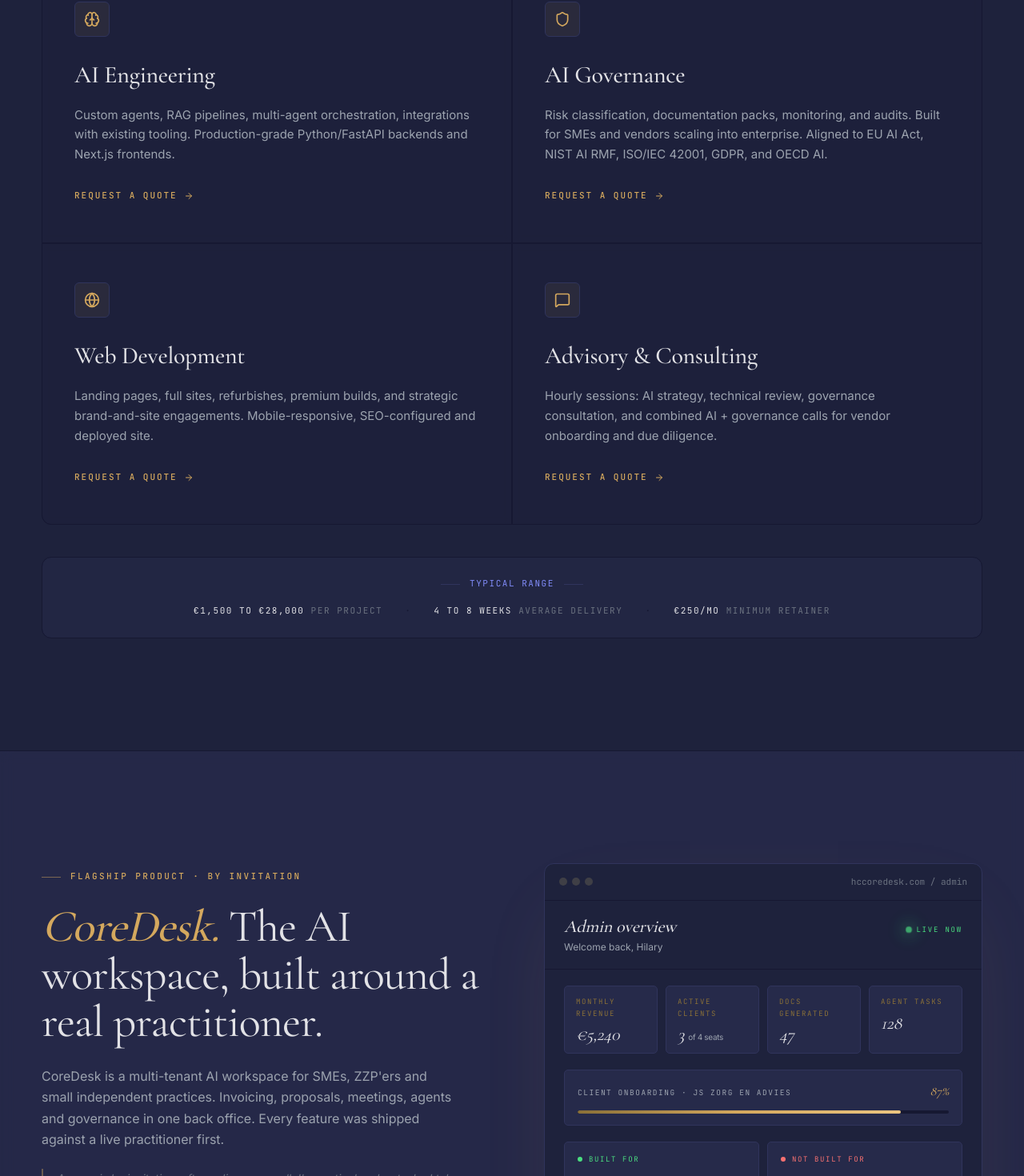
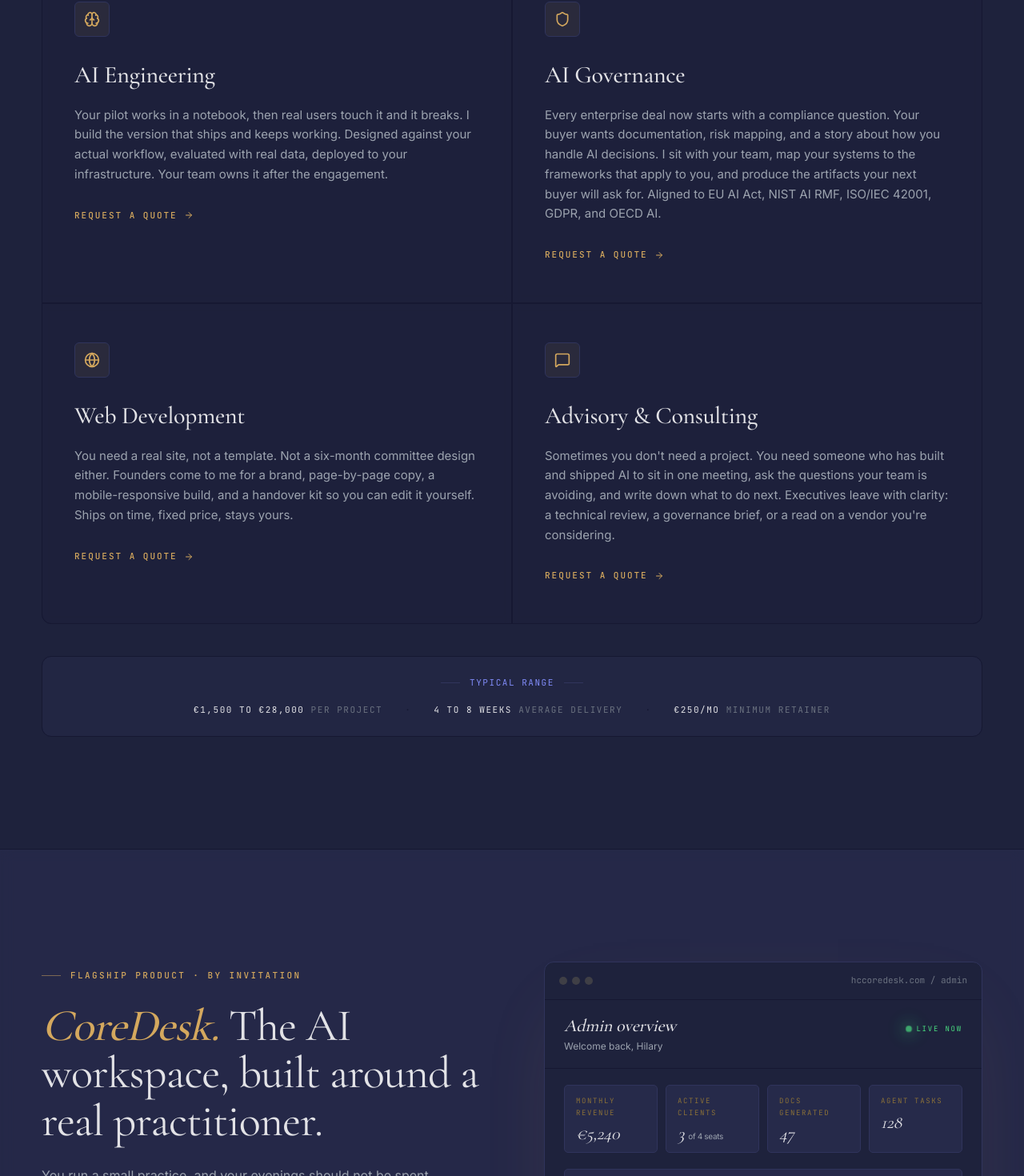
Before and after one commit to hc-core-tech/hccoretech-site, a Next.js app: page / in a window 1280 px wide. Shown: the part 1419-2889 px from the top of the page at 80% size. Built offline with nearby package versions, Linux system fonts and the light colour scheme.

Commit message:
copy: outcome-first rewrites — services cards, coredesk callout, case studies, service whoFor sections

```diff
--- a/app/components/HCCoreTechHomepage.tsx
+++ b/app/components/HCCoreTechHomepage.tsx
@@ -816,13 +816,13 @@
   const isNarrow = useIsMobile(640);
   const items = [
     { icon: Brain, title: 'AI Engineering',
-      body: 'Custom agents, RAG pipelines, multi-agent orchestration, integrations with existing tooling. Production-grade Python/FastAPI backends and Next.js frontends.' },
+      body: "Your pilot works in a notebook, then real users touch it and it breaks. I build the version that ships and keeps working. Designed against your actual workflow, evaluated with real data, deployed to your infrastructure. Your team owns it after the engagement." },
     { icon: Shield, title: 'AI Governance',
-      body: 'Risk classification, documentation packs, monitoring, and audits. Built for SMEs and vendors scaling into enterprise. Aligned to EU AI Act, NIST AI RMF, ISO/IEC 42001, GDPR, and OECD AI.' },
+      body: 'Every enterprise deal now starts with a compliance question. Your buyer wants documentation, risk mapping, and a story about how you handle AI decisions. I sit with your team, map your systems to the frameworks that apply to you, and produce the artifacts your next buyer will ask for. Aligned to EU AI Act, NIST AI RMF, ISO/IEC 42001, GDPR, and OECD AI.' },
     { icon: Globe, title: 'Web Development',
-      body: 'Landing pages, full sites, refurbishes, premium builds, and strategic brand-and-site engagements. Mobile-responsive, SEO-configured and deployed site.' },
+      body: "You need a real site, not a template. Not a six-month committee design either. Founders come to me for a brand, page-by-page copy, a mobile-responsive build, and a handover kit so you can edit it yourself. Ships on time, fixed price, stays yours." },
     { icon: MessageSquare, title: 'Advisory & Consulting',
-      body: 'Hourly sessions: AI strategy, technical review, governance consultation, and combined AI + governance calls for vendor onboarding and due diligence.' },
+      body: "Sometimes you don't need a project. You need someone who has built and shipped AI to sit in one meeting, ask the questions your team is avoiding, and write down what to do next. Executives leave with clarity: a technical review, a governance brief, or a read on a vendor you're considering." },
   ];
 
   return (
@@ -1013,9 +1013,11 @@
                 fontSize: '16px', lineHeight: 1.65, color: T.softText,
                 marginBottom: '24px', maxWidth: '520px',
               }}>
-                CoreDesk is a multi-tenant AI workspace for SMEs, ZZP'ers and small independent
-                practices. Invoicing, proposals, meetings, agents and governance in one back office.
-                Every feature was shipped against a live practitioner first.
+                You run a small practice, and your evenings should not be spent chasing invoices,
+                hunting receipts, or fighting the four tools that never speak to each other.
+                CoreDesk is the workspace I built so my clients (and myself) get those hours back.
+                Invoicing, proposals, meetings, agents, and governance in one back office.
+                Every feature was shipped against a real practitioner in production first.
               </p>
             </Reveal>
             <Reveal delay={180}>
@@ -1492,7 +1494,7 @@
     { Preview: SeraphZorgPreview,
       client: 'JS Zorg en Advies | Seraph Zorg',
       role: 'Dutch care practice · Netherlands',
-      description: 'Business website plus the CoreDesk back-office platform the practice runs on. WordPress + Elementor front-end; multi-tenant Python/TypeScript workspace behind it. Founding CoreDesk customer.',
+      description: 'Jiska needed a proper business site and a way to actually run her practice without her tools fighting each other. What shipped: a WordPress front-end for the world to see, and CoreDesk behind it running invoicing, proposals, and practice admin. Founding CoreDesk customer, still using it every day.',
       outcomes: [
         { headline: 'Delivered on time', subtitle: 'Fixed price, no scope disputes' },
         { headline: '2 sites + 1 back-office platform', subtitle: 'One engagement, one accountable engineer' },
@@ -1503,7 +1505,7 @@
     { Preview: JiskaPortfolioPreview,
       client: 'Jiska · founder portfolio',
       role: 'Personal brand · Netherlands',
-      description: 'Companion portfolio site for the founder of Seraph Zorg. Video-led personal brand, faith-grounded copy, cross-linked with the business site. Warmer, more editorial than the practice site.',
+      description: "Every practice is really about the person running it. Jiska wanted a companion site where a prospective client meets her before they book. Video-led, faith-grounded, editorial. Warmer than the business site, cross-linked so visitors can flow between the two.",
       outcomes: [
         { headline: 'Video-led personal brand', subtitle: 'Hero video, editorial pages, faith-grounded copy' },
         { headline: 'Cross-linked with the practice', subtitle: 'jiska.seraphzorg.com companion domain' },
@@ -1514,7 +1516,7 @@
     { Preview: MCHPreview,
       client: "Magnifying Children's Horizons",
       role: 'Values-led education brand · Canada',
-      description: 'Full brand system, page-by-page copy, WordPress build, hosting setup, lead-magnet flow and email automation for the Guiding Children with Nature program. Real photography only. Site-wide ban on AI imagery.',
+      description: "Tolu wanted to teach children about the natural world without a single AI-generated image on the site. That constraint led to something beautiful. A full brand system, page-by-page copy written with her, real photography sourced or directed, a lead-magnet flow, and email automation. A programme site that feels as considered as the work itself.",
       outcomes: [
         { headline: 'Full brand system co-created', subtitle: 'Colour, typography, voice, page-by-page copy' },
         { headline: 'Real photography only, no AI imagery', subtitle: 'Every asset sourced or directed with the client' },
@@ -1525,7 +1527,7 @@
     { Preview: ToluAuthorPreview,
       client: 'Tolu · author',
       role: "Children's book author site · Canada",
-      description: 'Companion site for the author of The Face in the Mountain and The Festival Shoes. Same Hostinger plan as MCH, cross-linked, snowy-woods portrait carrying the About hero.',
+      description: 'Tolu is a published author. Two books, The Face in the Mountain and The Festival Shoes. She wanted a site that treats her author brand with the same care as her programme. Companion to the MCH site, same hosting, quiet editorial feel, snowy-woods portrait carrying the About hero.',
       outcomes: [
         { headline: 'Author brand for two published books', subtitle: 'The Face in the Mountain, The Festival Shoes' },
         { headline: 'Snowy-woods editorial portrait hero', subtitle: 'Anchors the About page as visual signature' },
```
Also changed, not shown: app/services/page.tsx (+5 -5 lines).
